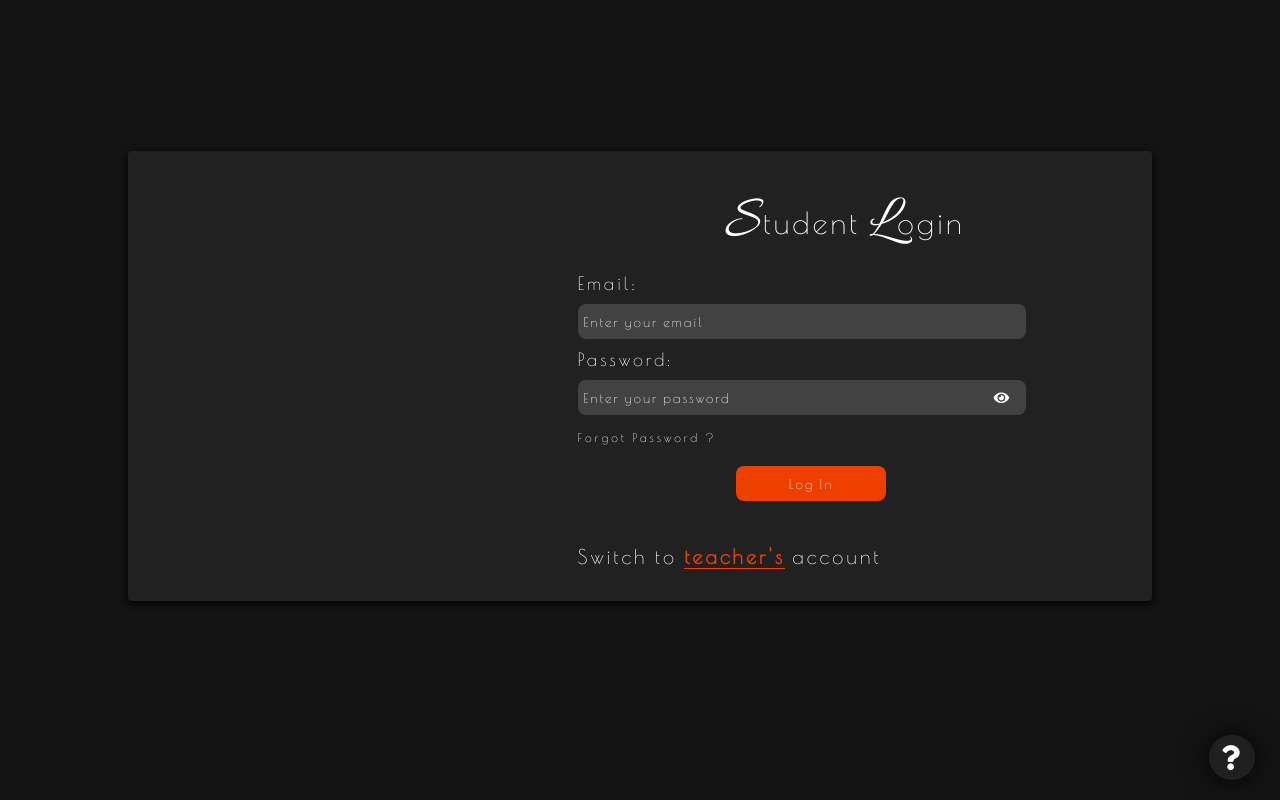
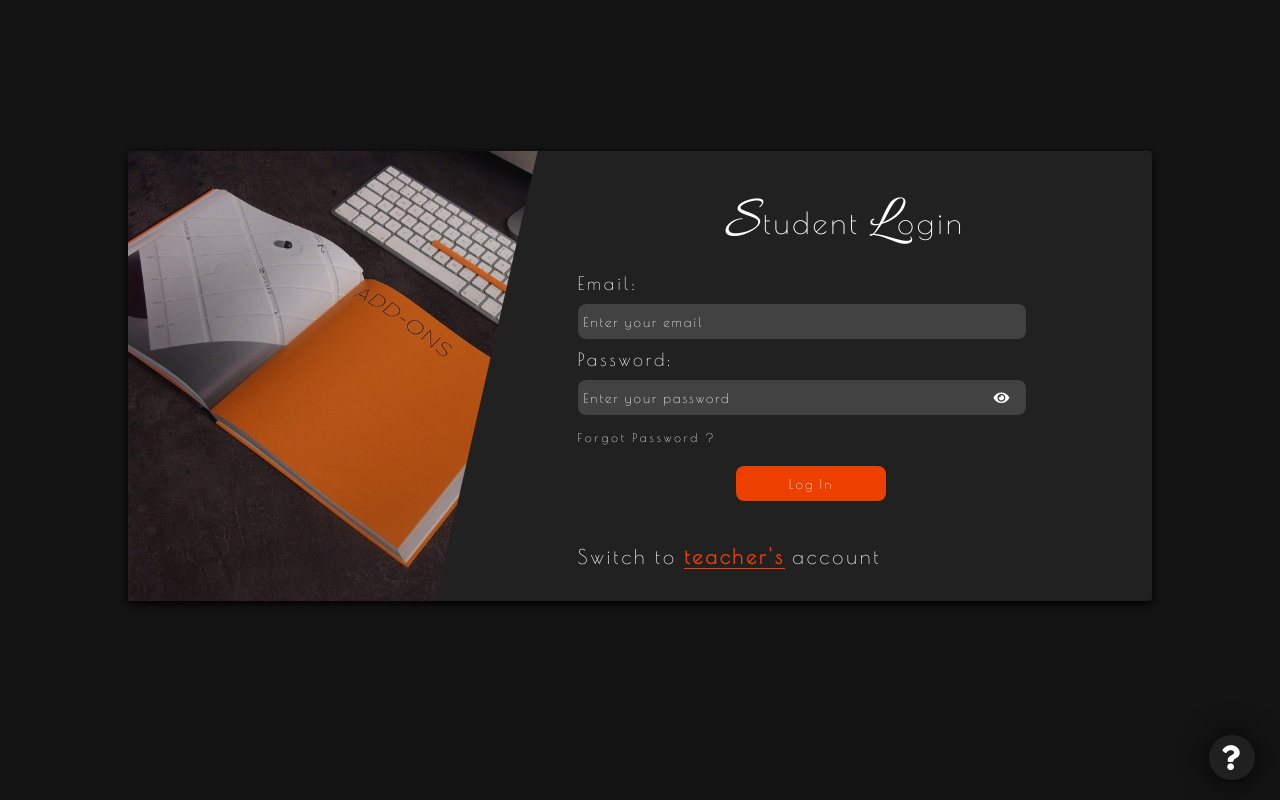
Before and after one commit to Neerajx11/A-login, a website: page index.html in a window 1280 px wide. Drawn offline with nearby package versions, Linux system fonts and the light colour scheme; the site is published under a folder, as on GitHub Pages, so addresses that start at the root find nothing.

Commit message:
Update main.css

```diff
--- a/css/main.css
+++ b/css/main.css
@@ -108,7 +108,7 @@ li {
 }
 
 .hero {
-  background-image: url(/img/student-bg.jpg);
+  background-image: url(../img/student-bg.jpg);
   clip-path: polygon(0 0, 100% 0, 75% 100%, 0% 100%);
   background-size: cover;
 }
```
